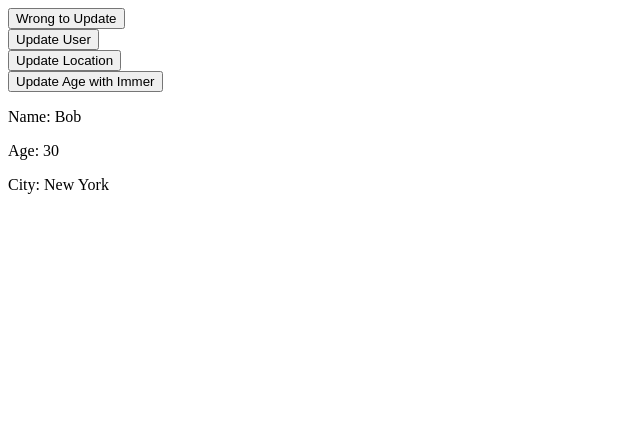
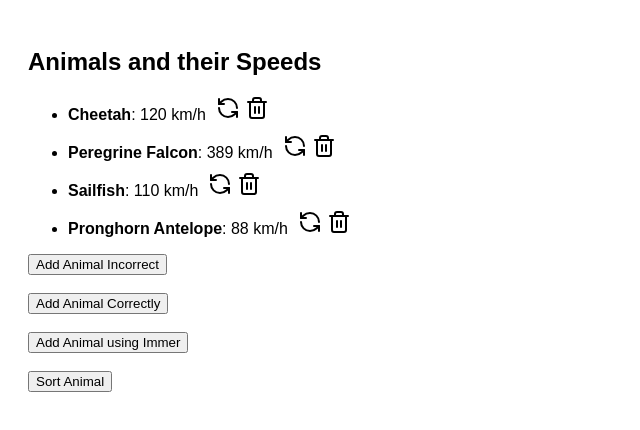
Before and after one commit to junsan24/react-project, a React (Vite) app: page / in a window 1280 px wide. Shown: the top 430 px of the page, without its empty margins (0-640 px from the left). Built offline with nearby package versions, Linux system fonts and the light colour scheme.

Commit message:
Updating array in state

```diff
--- a/package.json
+++ b/package.json
@@ -11,6 +11,7 @@
   },
   "dependencies": {
     "immer": "^11.1.7",
+    "lucide-react": "^1.14.0",
     "react": "^19.2.5",
     "react-dom": "^19.2.5"
   },
--- a/src/App.jsx
+++ b/src/App.jsx
@@ -1,53 +1,83 @@
 import { useState } from "react"
-import { produce }  from "immer"
+import { produce } from "immer"
+import { Trash, RefreshCcw, Pointer} from 'lucide-react'
+
 
 const App = () => {
-    const [user, setUser] = useState({
-        name: 'Bob',
-        details: {
-            age: 30,
-            city: 'New York'
-        }
-    })
+    const [animals, setAnimals] = useState([
+        { id: 1, name: "Cheetah", speed: 120 },
+        { id: 2, name: "Peregrine Falcon", speed: 389 },
+        { id: 3, name: "Sailfish", speed: 110 },
+        { id: 4, name: "Pronghorn Antelope", speed: 88 }
+    ])
 
-    const wrongUpdate = () => {
-        user.name = 'Alice'
-        setUser(user)
+    const animalOptions = [
+        { id: 5, name: "Sloth", speed: 23 },
+        { id: 6, name: "Jaguar", speed: 150 },
+        { id: 7, name: "Greyhound", speed: 72 },
+        { id: 8, name: "Horse", speed: 88 },
+        { id: 9, name: "Lion", speed: 80 },
+        { id: 10, name: "Kangaroo", speed: 71 }
+    ]
+
+    const addAnimal = () => {
+        const newAnimal = { id: 5, name: "Sloth", speed: 66 }
+        setAnimals([...animals, newAnimal]) // Correct way to add an animal
     }
 
-    const updateUser = () => {
-        setUser({...user, name: 'Alice'})
+    const addIncorrect = () => {
+        const newAnimal = animals
+        newAnimal.push({ id: 11, name: "Sloth", speed: 89 })
+        setAnimals(newAnimal)
     }
 
-    const updateLocation = () => {
-        setUser({
-            ...user,
-            details:{
-                ...user.details,
-                city: 'Los Angeles'
-            }
-        })
+    const addAnimalImmer = () => {
+        setAnimals(produce(animals, draft => {
+            let x = Math.floor(Math.random() * animalOptions.length)
+            let newAnimal = animalOptions[x]
+            console.log(newAnimal)
+            let findAnimal = animals.find(animal => animal.id === newAnimal.id);
+            !findAnimal && draft.push(newAnimal)
+        }))
     }
 
-    const updateAge = () => {
-        setUser(produce(user, draft => {
-            draft.details.age = 31
+    const removeAnimal = (id) => {
+        setAnimals(animals.filter(animal => animal.id !== id))
+    }
+
+    const refreshAnimal = (id) => {
+        const availableAnimals = animalOptions.filter(animal => id !== animal.id)
+        const replaceAnimal = availableAnimals[Math.floor(Math.random() * availableAnimals.length)]
+        let findAnimal = animals.find(animal => animal.id === replaceAnimal.id);
+        !findAnimal && setAnimals(animals.map(animal => animal.id === id ? {...animal, ...replaceAnimal} : animal))
+    }
+
+    const sortAnimal = () => {
+        setAnimals([...animals].sort((a, b) => {
+            return a.speed - b.speed
         }))
     }
 
     return (
-       <>
-            <button onClick={wrongUpdate} type="button">Wrong to Update</button>
-            <br />
-            <button onClick={updateUser} type="button">Update User</button>
-            <br />
-            <button onClick={updateLocation}>Update Location</button>
-            <br />
-            <button onClick={updateAge}>Update Age with Immer</button>
-            <p>Name: {user.name}</p>
-            <p>Age: {user.details.age}</p>
-            <p>City: {user.details.city}</p>
-       </>
+       <div style={{padding: "20px", fontFamily: "Arial"}}>
+            <h2>Animals and their Speeds</h2>
+            <ul>
+                {animals.map((animal) => (
+                    <li key={animal.id} style={{ marginBottom: "10px" }}>
+                        <strong>{animal.name}</strong>: {animal.speed} km/h
+                        <RefreshCcw onClick={() => refreshAnimal(animal.id)} style={{cursor: "pointer", marginLeft: '10px'}} />
+                        <Trash onClick={() => removeAnimal(animal.id)} style={{cursor: "pointer", marginLeft: '5px'}} />
+                    </li>
+                ))}
+            </ul>
+            <button onClick={addIncorrect}>Add Animal Incorrect</button>
+            <br /><br />
+            <button onClick={addAnimal}>Add Animal Correctly</button>
+            <br /><br />
+            <button onClick={addAnimalImmer}>Add Animal using Immer</button>
+            <br /><br />
+            <button onClick={sortAnimal}>Sort Animal</button>
+       </div>
     )
 }
 
```
Also changed, not shown: 1 other file (tests, documents, lock files or other folders).
